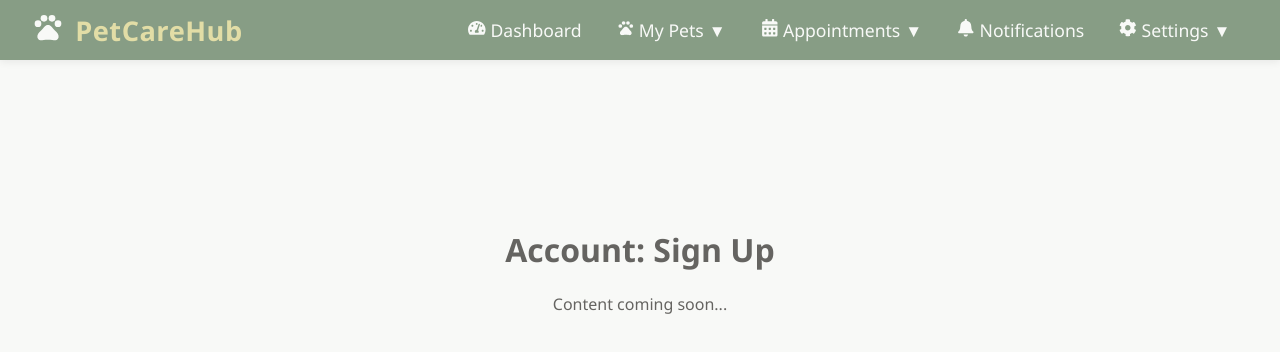
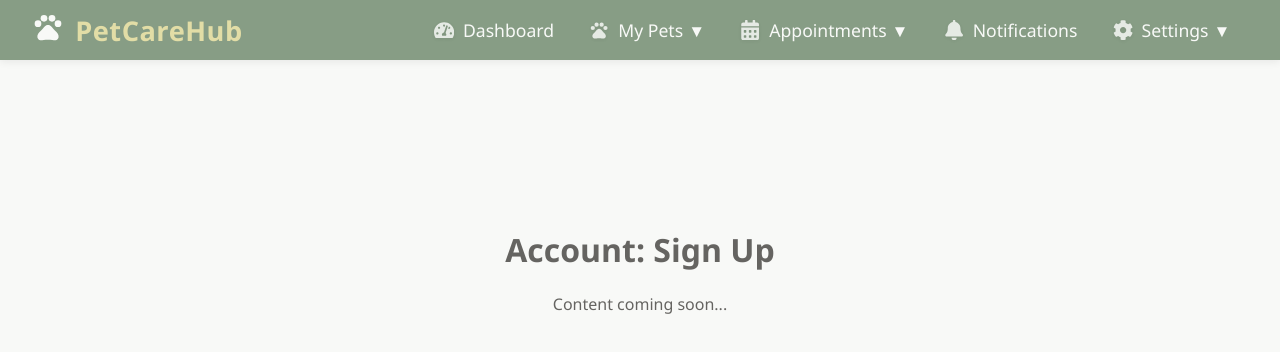
Before and after one commit to Workflow-Manager-admin/petcarehub-25341-600c870b, a React (Create React App) app in the folder petcarehub_frontend/: page /signup in a window 1280 px wide. Shown: the top 352 px of the page. Built offline with nearby package versions, Linux system fonts and the light colour scheme.

Commit message:
Auto-commit: Changes as of 2025-05-29T12:35:38.534812+00:00

```diff
--- a/petcarehub_frontend/src/components/NavigationBar.css
+++ b/petcarehub_frontend/src/components/NavigationBar.css
@@ -53,8 +53,28 @@
   font-size: 1.10rem;
   padding: 0.6rem 1.1rem;
   border-radius: 5px;
-  transition: background 0.16s;
+  transition:
+    background 0.23s cubic-bezier(0.42,0,0.58,1),
+    color 0.20s cubic-bezier(0.42,0,0.58,1),
+    box-shadow 0.19s cubic-bezier(0.42,0,0.58,1),
+    filter 0.18s;
   font-weight: 500;
+  display: flex;
+  align-items: center;
+}
+
+.nav-icon-lbl {
+  display: inline-flex;
+  align-items: center;
+  gap: 0.5em;
+}
+
+.nav-item-icon {
+  font-size: 1.15em;
+  opacity: 0.84;
+  vertical-align: middle;
+  transition: color 0.23s, filter 0.23s, opacity 0.23s;
+  filter: drop-shadow(0 1px 2px rgba(0,0,0,0.08));
 }
 
 .nav-link.active, .nav-link:hover, .dropdown-link:hover {
```
Also changed, not shown: 2 other files (tests, documents, lock files or other folders).
